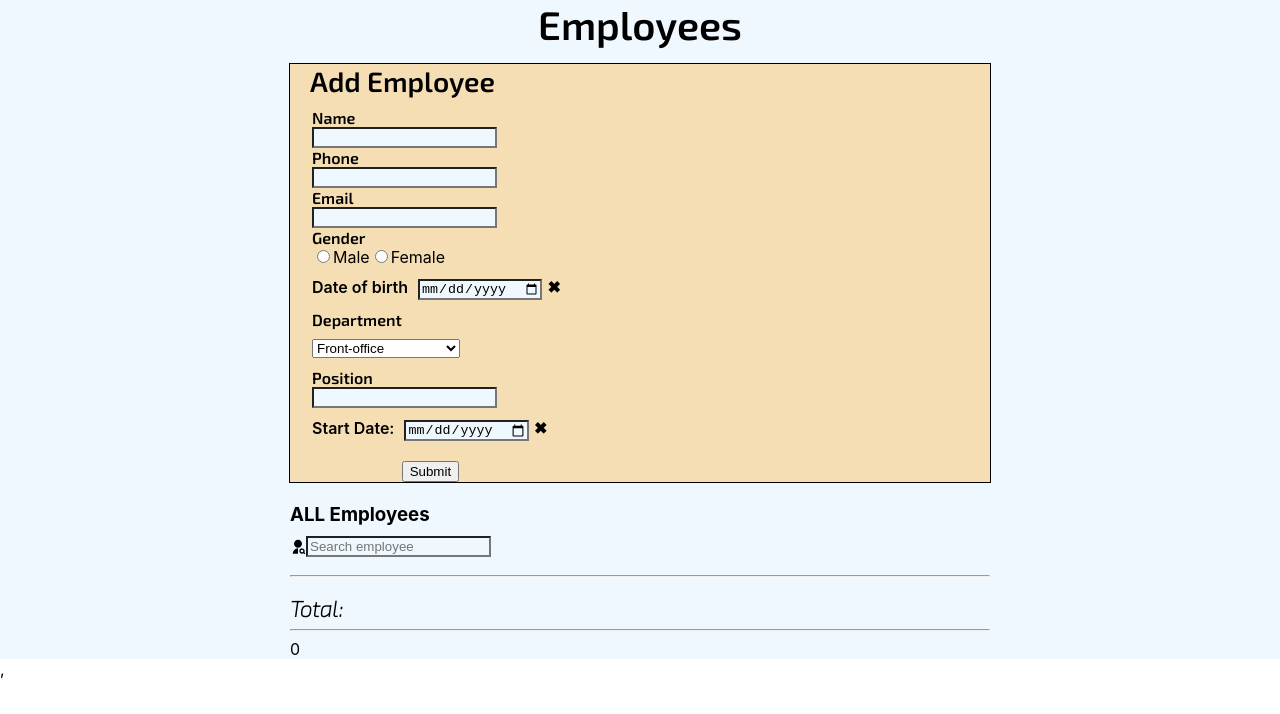
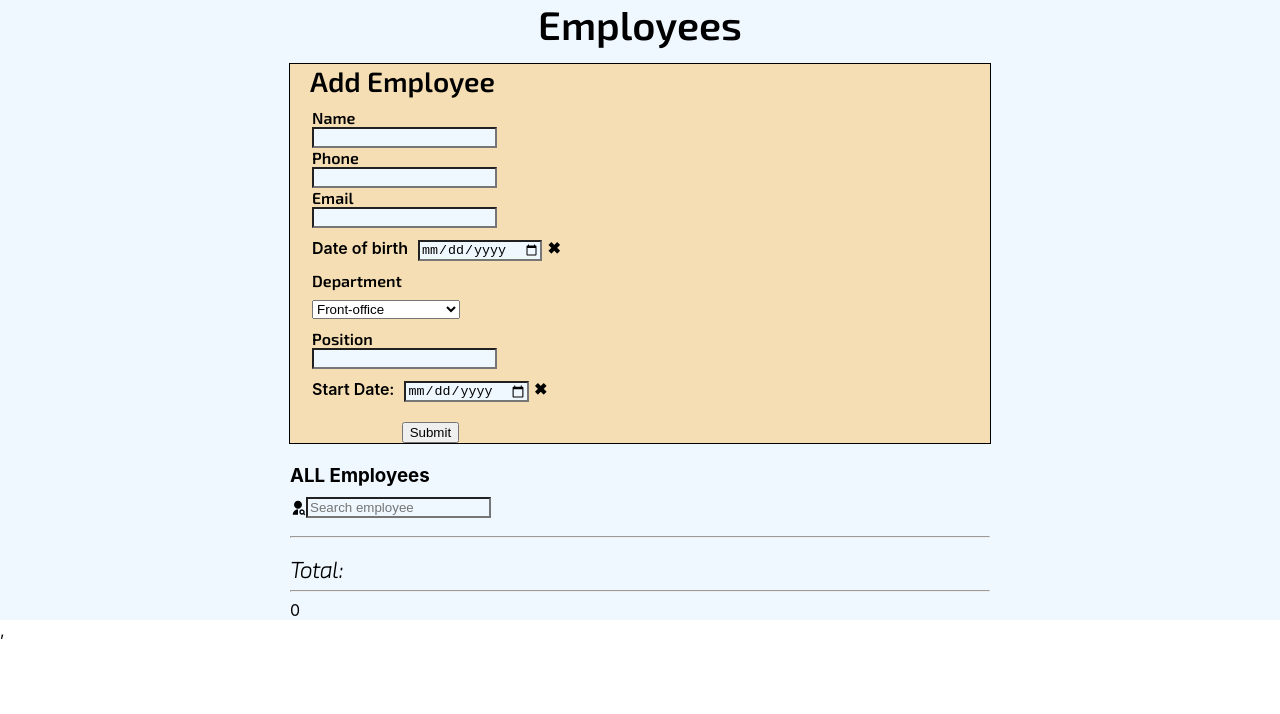
Before and after one commit to dmitruz/hotel-employees, a React (Create React App) app: page / in a window 1280 px wide. Shown: the top 714 px of the page. Built offline with nearby package versions, Linux system fonts and the light colour scheme.

Commit message:
need only fix some styles

```diff
--- a/src/components/EmployeesForm.js
+++ b/src/components/EmployeesForm.js
@@ -1,7 +1,7 @@
 
 import './EmployeesForm.scss';
 import { useDispatch, useSelector } from 'react-redux';
-import { setGender, selectGender } from '../store/slices/genderSlice';
+
 
 
 import {
@@ -9,8 +9,6 @@ import {
   changeNumber,
   changeEmail,
   addEmployee,
-  changeGenderMale,
-  changeGenderFemale,
   changeBirth,
   changeDepartment,
   changePosition,
@@ -18,21 +16,13 @@ import {
 } from '../store';
 
 const EmployeesForm = () => {
+  const dispatch = useDispatch()
 
-  const dispatch = useDispatch();
-  const gender = useSelector(selectGender)
-  const handleGenderChange = (e) => {
-    dispatch(setGender(e.target.value));
-  };
-
-  const { name, number, email, genderMale, genderFemale, birth, position, department, startDate, setGender } = useSelector(state => {
+  const { name, number, email, birth, position, department, startDate, } = useSelector(state => {
     return {
       name: state.form.name,
       number: state.form.number,
       email: state.form.email,
-      gender: state.form.setGender,
-      genderMale: state.form.genderMale,
-      genderFemale: state.form.genderFemale,
       birth: state.form.birth,
       position: state.form.position,
       department: state.form.department,
@@ -54,13 +44,6 @@ const EmployeesForm = () => {
     dispatch(changeEmail(e.target.value));
   };
 
-  // const handleGenderChange = e => {
-  //   dispatch(setGender(e.target.value));
-  // };
-
-  // const handleGenderFemaleChange = e => {
-  //   dispatch(changeGenderFemale(e.target.value));
-  // };
 
   const handleBirthChange = e => {
     dispatch(changeBirth(e.target.value));
@@ -82,10 +65,6 @@ const EmployeesForm = () => {
         name,
         number,
         email,
-        gender,
-        setGender,
-        genderMale,
-        genderFemale,
         birth,
         position,
         department,
@@ -96,13 +75,10 @@ const EmployeesForm = () => {
     dispatch(changeName(''));
     dispatch(changeNumber(''));
     dispatch(changeEmail(''));
-    dispatch(changeGenderMale(''));
-    dispatch(changeGenderFemale(''));
     dispatch(changeBirth(''));
     dispatch(changeDepartment(''));
     dispatch(changePosition(''));
     dispatch(changeStartDate(''));
-    dispatch(setGender(''));
   };
 
   return (
@@ -124,31 +100,13 @@ const EmployeesForm = () => {
             </div>
             <div className="field">
               <label className="label">Email</label>
-              <input className="input is-expanded" value={email} onChange={handleEmailChange} />
+              <input className="input is-expanded" value={email} onChange={handleEmailChange}
+              required
+              pattern='^[\w\.-]+@[a-zA-Z\d\.-]+\.[a-zA-Z]{2,}$'
+              />
             </div>
-            <div className="field__gender">
-              <label className="label">Gender</label>
 
-              <input
-                type="radio"
 
-                value="male"
-                id="male"
-                checked={gender === 'male'}
-                onChange={handleGenderChange}
-              />
-              <label htmlFor="male">Male</label>
-
-              <input
-                type="radio"
-
-                value="female"
-
-                checked={gender === 'female'}
-                onChange={handleGenderChange}
-              />
-              <label htmlFor="female">Female</label>
-            </div>
             <div className="field">
               <label className="date__text" htmlFor="date">
                 Date of birth
--- a/src/components/EmployeesList.js
+++ b/src/components/EmployeesList.js
@@ -28,7 +28,6 @@ const EmployeesList = () => {
         <p className="employee__data"> Name: &nbsp; {employee.name}</p>
         <p className="employee__data">Telephone: &nbsp;{employee.number}</p>
         <p className="employee__data">Email &nbsp; {employee.email}</p>
-        <p className="employee__data">Gender &nbsp; {employee.gender}</p>
         <p className="employee__data">Date of birth &nbsp; {employee.birth}</p>
         <p className="employee__data">Department &nbsp; {employee.department}</p>
         <p className="employee__data">Position &nbsp; {employee.position}</p>
--- a/src/store/index.js
+++ b/src/store/index.js
@@ -10,23 +10,17 @@ import {
   changeName,
   changeNumber,
   changeEmail,
-  changeGenderMale,
-  changeGenderFemale,
   changeBirth,
   changeDepartment,
   changePosition,
   changeStartDate,
 } from './slices/formSlice';
 
-import {
-setGender
-} from './slices/genderSlice';
 
 const store = configureStore({
   reducer: {
     employees: employeesReducer,
     form: formReducer,
-    gender: setGender
   },
 });
 
@@ -36,13 +30,10 @@ export {
   changeNumber,
   changeEmail,
   changeBirth,
-  changeGenderMale,
-  changeGenderFemale,
   changePosition,
   changeDepartment,
   changeStartDate,
   addEmployee,
   removeEmployee,
   changeSearchTerm,
-  setGender
 };
--- a/src/store/slices/employeesSlice.js
+++ b/src/store/slices/employeesSlice.js
@@ -15,9 +15,6 @@ const EmployeesSlice = createSlice({
         name: action.payload.name,
         number: action.payload.number,
         email: action.payload.email,
-        gender: action.payload.gender,
-        genderMale: action.payload.genderMale,
-        genderFemale: action.payload.genderFemale,
         birth: action.payload.birth,
         department: action.payload.department,
         position: action.payload.position,
--- a/src/store/slices/formSlice.js
+++ b/src/store/slices/formSlice.js
@@ -7,13 +7,10 @@ const formSlice = createSlice({
     name: '',
     number: '',
     email: '',
-    genderMale: '',
-    genderFemale: '',
     birth: '',
     department: '',
     position: '',
     startDate: '',
-    gender: ''
   },
   reducers: {
     changeName(state, action) {
@@ -25,12 +22,7 @@ const formSlice = createSlice({
     changeEmail(state, action) {
       state.email = action.payload;
     },
-    changeGenderMale(state, action) {
-      state.gender = action.payload;
-    },
-     changeGenderFemale(state, action) {
-      state.gender = action.payload;
-    },
+
     changeBirth(state, action) {
       state.birth = action.payload;
     },
@@ -40,9 +32,7 @@ const formSlice = createSlice({
     changePosition(state, action) {
       state.position = action.payload;
     },
-    changeGender(state, action) {
-      state.gender = action.payload;
-    },
+
     changeStartDate(state, action) {
       state.startDate = action.payload;
     },
@@ -52,9 +42,6 @@ const formSlice = createSlice({
       state.name = '';
       state.number = '';
       state.email = '';
-      state.gender = '';
-      state.genderMale = '';
-      state.genderFemale = '';
       state.birth = '';
       state.department = '';
       state.position = '';
@@ -67,12 +54,9 @@ export const {
   changeName,
   changeNumber,
   changeEmail,
-  changeGenderMale,
-  changeGenderFemale,
   changeBirth,
   changeDepartment,
   changePosition,
   changeStartDate,
-  changeGender,
 } = formSlice.actions;
 export const formReducer = formSlice.reducer;
--- a/src/store/slices/genderSlice.js
+++ /dev/null
@@ -1,19 +0,0 @@
-import { createSlice } from '@reduxjs/toolkit';
-
-const initialState = {
-  gender: ''
-};
-
-const genderSlice = createSlice({
-  name: 'gender',
-  initialState,
-  reducers: {
-    setGender: (state, action) => {
-      state.gender = action.payload;
-    }
-  }
-});
-
-export const { setGender } = genderSlice.actions;
-export const selectGender = state => state.gender.gender;
-export default genderSlice.reducer;
```
